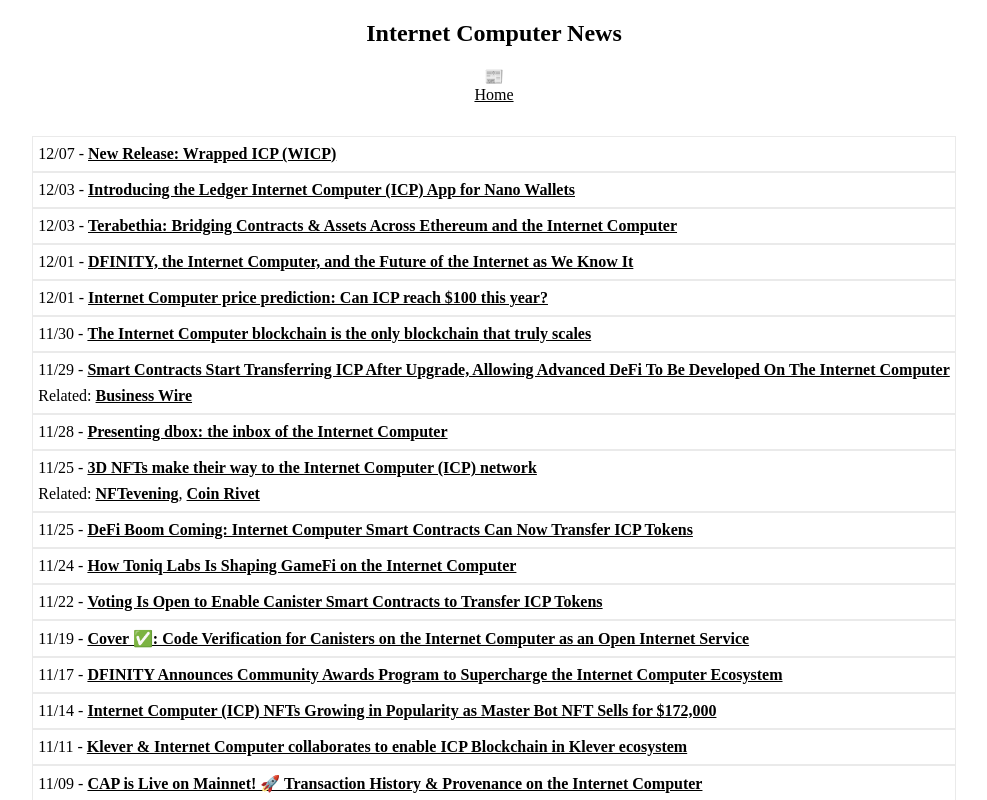
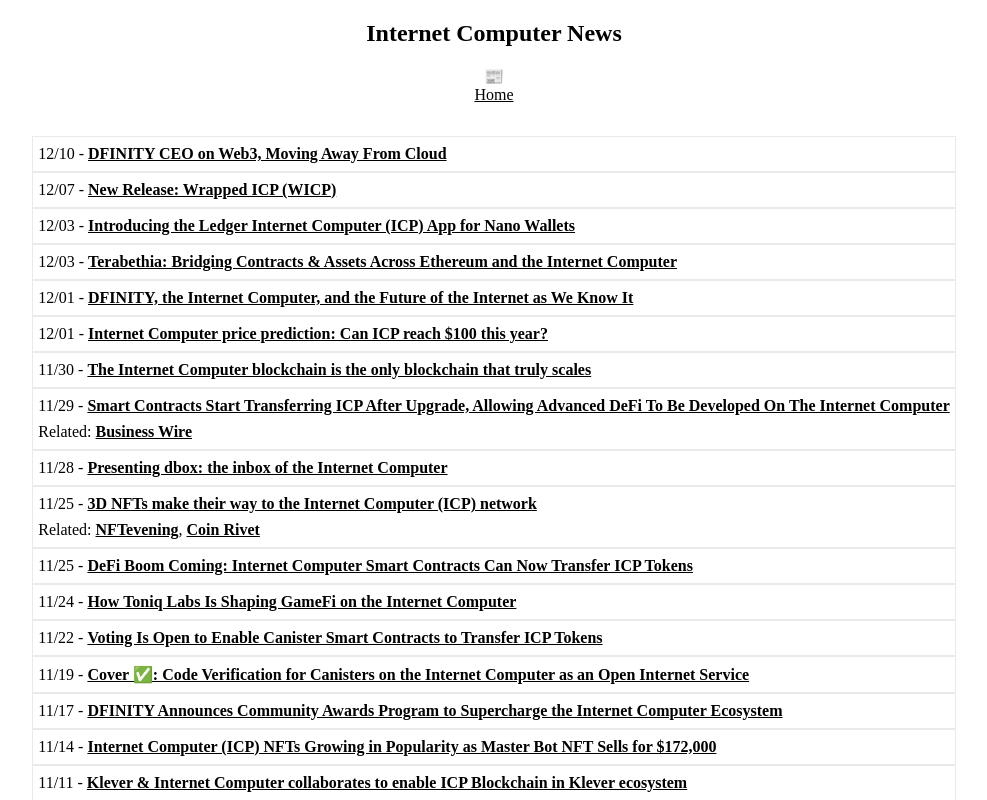
Before and after one commit to rjlucasm/ictoday, a Next.js app: page /news/2021 in a window 1280 px wide. Shown: the top 800 px of the page, without its empty margins (146-1133 px from the left). Built offline with nearby package versions, Linux system fonts and the light colour scheme.

Commit message:
News 12/10

```diff
--- a/components/topnews.js
+++ b/components/topnews.js
@@ -2,7 +2,7 @@ import Link from 'next/link'
 
 const Topnews = () => (
     <div className="topnews">
-        <p><a href="https://medium.com/dank-ois/new-release-wrapped-icp-wicp-884f0e84e62f" target="_blank" rel="noopener noreferrer">New Release: Wrapped ICP (WICP)</a></p>
+        <p><a href="https://www.bloomberg.com/news/videos/2021-12-10/dfinity-ceo-on-web3-moving-away-from-cloud-video?sref=kHbagO2u" target="_blank" rel="noopener noreferrer">DFINITY CEO on Web3, Moving Away From Cloud</a></p>
         <Link href="/news/2021"><a style={{ color: 'inherit' }, {fontWeight: 'bold'}}>+News</a></Link>
     </div>
 );
--- a/pages/index.js
+++ b/pages/index.js
@@ -27,7 +27,7 @@ export default function Home() {
         <meta name="google-site-verification" content="3fDCrJUUQIo7GSYLlE-KnTSiesID0eUY3QJo0tys0wI" />
       </Head>
 
-      {/* <Topnews/> */}
+      <Topnews/>
 
       <main className="main">
         {/* <div className="highlights">
--- a/pages/news/2021.js
+++ b/pages/news/2021.js
@@ -17,6 +17,9 @@ export default function News21() {
             <Link href="/"><a style={{ color: 'inherit' }}>Home</a></Link>
 
             <div className="pagesgrid">
+            <div className="pagescard">12/10 -&nbsp;
+                <a href="https://www.bloomberg.com/news/videos/2021-12-10/dfinity-ceo-on-web3-moving-away-from-cloud-video?sref=kHbagO2u" target="_blank" rel="noopener noreferrer">DFINITY CEO on Web3, Moving Away From Cloud</a>
+            </div>
             <div className="pagescard">12/07 -&nbsp;
                 <a href="https://medium.com/dank-ois/new-release-wrapped-icp-wicp-884f0e84e62f" target="_blank" rel="noopener noreferrer">New Release: Wrapped ICP (WICP)</a>
             </div>
```
